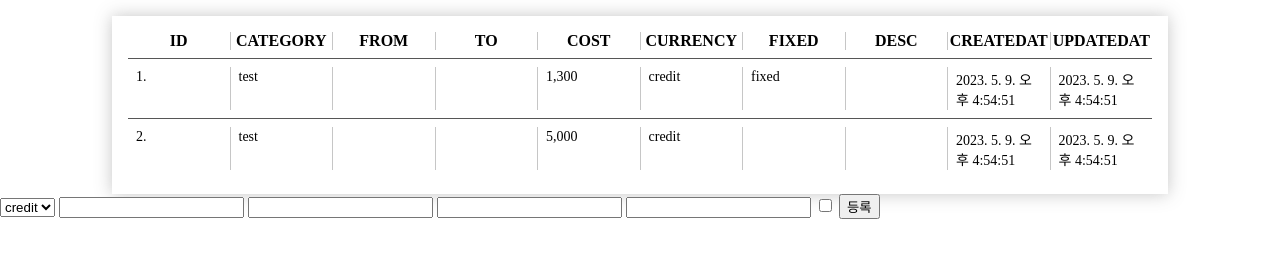
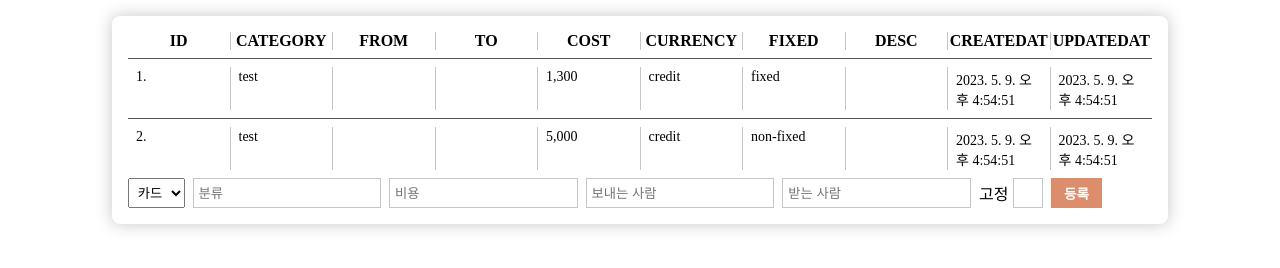
Before and after one commit to kkn1125/ts-account-book, a website built with Vite: page index.html in a window 1280 px wide. Built offline with nearby package versions, Linux system fonts and the light colour scheme.

Commit message:
feat: UI 다듬기 + 가계부 렌더 if문 dict 형태로 변경

```diff
--- a/src/model/Account.ts
+++ b/src/model/Account.ts
@@ -14,7 +14,7 @@ export type AccountType = {
 };
 
 export default class Account {
-  id: string;
+  id: string = "";
   category: string = "basic";
   from: string = "";
   to: string = "";
@@ -65,18 +65,22 @@ export default class Account {
     return newElement;
   }
 
+  fieldToHtml = {
+    id: () => this.id,
+    category: () => this.category,
+    from: () => this.from,
+    to: () => this.to,
+    currency: () => this.currency,
+    desc: () => this.desc,
+    cost: () => this.cost.toLocaleString("ko"),
+    fixed: () => (this.fixed ? "fixed" : "non-fixed"),
+    createdAt: () => new Date(this.createdAt).toLocaleString("ko"),
+    updatedAt: () => new Date(this.updatedAt).toLocaleString("ko"),
+  };
+
   render(field: keyof AccountType) {
     const span = this.createElement("span", { classes: [field] });
-    let content = "";
-    if (field === "cost") {
-      content = this[field].toLocaleString("ko");
-    } else if (field === "createdAt" || field === "updatedAt") {
-      content = new Date(this[field]).toLocaleString("ko");
-    } else if (field === "fixed") {
-      content = this[field] ? "fixed" : "";
-    } else {
-      content = this[field];
-    }
+    const content = this.fieldToHtml[field]();
     span.innerHTML = String(content) || "";
     // return this[field] ? span.outerHTML : "";
     return span.outerHTML;
--- a/src/model/AccountBook.ts
+++ b/src/model/AccountBook.ts
@@ -19,6 +19,7 @@ export default class AccountBook {
 
       if (target.id === "fixed") {
         console.log(target.checked);
+        target.parentElement?.classList.toggle("selected", target.checked);
       }
     });
   }
@@ -87,17 +88,20 @@ export default class AccountBook {
         </div>
         ${contents.join("")}
       </div>
-      <form action="">
+      <form class="account-form" action="">
         <select class="input" name="currency">
-          <option value="credit" selected>credit</option>
-          <option value="cash">cash</option>
+          <option value="credit" selected>카드</option>
+          <option value="cash">현금</option>
         </select>
-        <input class="input" type="text" name="category" />
-        <input class="input" type="text" name="cost" />
-        <input class="input" type="text" name="from" />
-        <input class="input" type="text" name="to" />
+        <input class="input" type="text" name="category" placeholder="분류" />
+        <input class="input" type="text" name="cost" placeholder="비용" />
+        <input class="input" type="text" name="from" placeholder="보내는 사람" />
+        <input class="input" type="text" name="to" placeholder="받는 사람" />
         <label class="fixed">
-          <input type="checkbox" id="fixed" />
+          <span>고정</span>
+          <span class="checkbox">
+            <input type="checkbox" id="fixed" />
+          </span>
         </label>
         <button class="btn" id="insert">등록</button>
       </form>
--- a/src/style.scss
+++ b/src/style.scss
@@ -8,13 +8,15 @@ body {
   #app {
     height: 100vh;
 
-    .table {
+    .wrapper {
       width: 80%;
       margin-top: 1rem;
       margin-left: auto;
       margin-right: auto;
       padding: 1rem;
+      box-shadow: 0 0 1rem 0 #56565656;
 
+      .table {
         .row {
           padding: 0 0 0.5rem;
           display: flex;
@@ -47,7 +49,109 @@ body {
             flex: 1;
           }
         }
-      box-shadow: 0 0 1rem 0 #56565656;
+      }
+
+      .account-form {
+        display: flex;
+        gap: 0.5rem;
+        align-items: stretch;
+
+        input,
+        button,
+        select {
+          outline: none;
+          padding: 0.3rem;
+        }
+
+        input,
+        button {
+          border: solid 1px #56565656;
+        }
+
+        .fixed {
+          display: flex;
+          align-items: center;
+          gap: 0.3rem;
+
+          .checkbox {
+            position: relative;
+            border: solid 1px #56565656;
+            display: inline-block;
+            width: 28px;
+            height: 28px;
+
+            input[type="checkbox"] {
+              // accent-color: #c7704b;
+              display: none;
+            }
+
+            background-color: white;
+
+            &::before {
+              position: absolute;
+              content: "";
+              top: 0%;
+              left: 27%;
+              width: 8px;
+              height: 16px;
+              border-left-width: 5px;
+              border-bottom-width: 5px;
+              border-left-style: solid;
+              border-bottom-style: solid;
+              border-left-color: #ffffff;
+              border-bottom-color: #ffffff;
+              transform: rotate(45deg) scaleX(-1);
+              -webkit-transform: rotate(45deg) scaleX(-1);
+              -moz-transform: rotate(45deg) scaleX(-1);
+              -ms-transform: rotate(45deg) scaleX(-1);
+              -o-transform: rotate(45deg) scaleX(-1);
+              transition: 150ms ease-in-out;
+              -webkit-transition: 150ms ease-in-out;
+              -moz-transition: 150ms ease-in-out;
+              -ms-transition: 150ms ease-in-out;
+              -o-transition: 150ms ease-in-out;
+            }
+
+            &.selected::before {
+              border-left-color: #c7704b;
+              border-bottom-color: #c7704b;
             }
           }
         }
+
+        input[type="text"] {
+          border-radius: 0rem;
+          -webkit-border-radius: 0rem;
+          -moz-border-radius: 0rem;
+          -ms-border-radius: 0rem;
+          -o-border-radius: 0rem;
+        }
+
+        button {
+          border: none;
+          padding: 0.3rem 0.8rem;
+          text-transform: uppercase;
+          background-color: #db8d6c;
+          color: white;
+          font-weight: 700;
+          font-size: 0.85rem;
+          &:hover {
+            filter: brightness(0.95);
+            -webkit-filter: brightness(0.95);
+          }
+          &:hover,
+          &:focus-within,
+          &:active {
+            box-shadow: 0 0 0 0.3rem #c7704b56;
+          }
+        }
+      }
+
+      border-radius: 0.5rem;
+      -webkit-border-radius: 0.5rem;
+      -moz-border-radius: 0.5rem;
+      -ms-border-radius: 0.5rem;
+      -o-border-radius: 0.5rem;
+    }
+  }
+}
```
Lines whose indentation alone changed are shown as unchanged.
